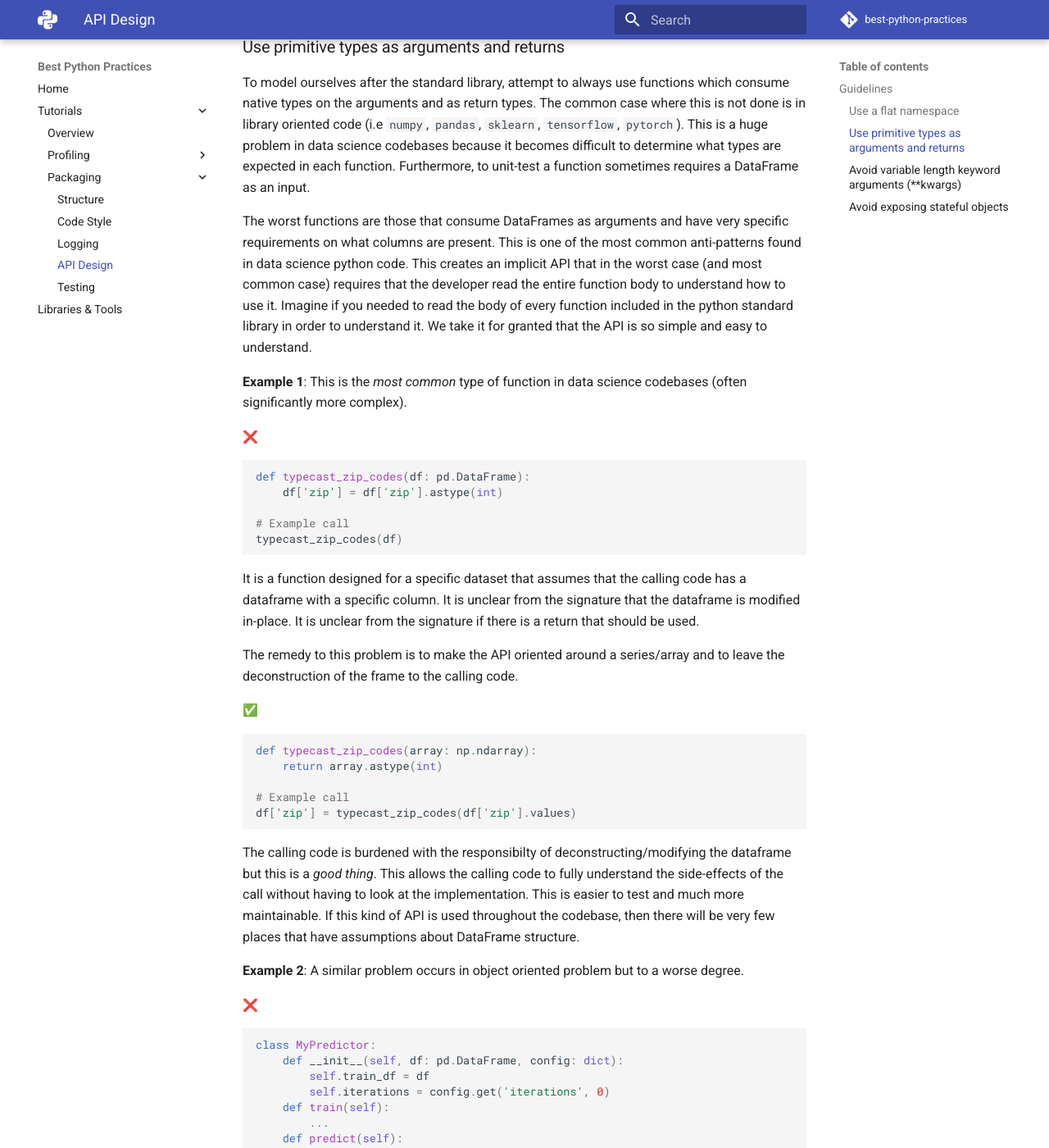
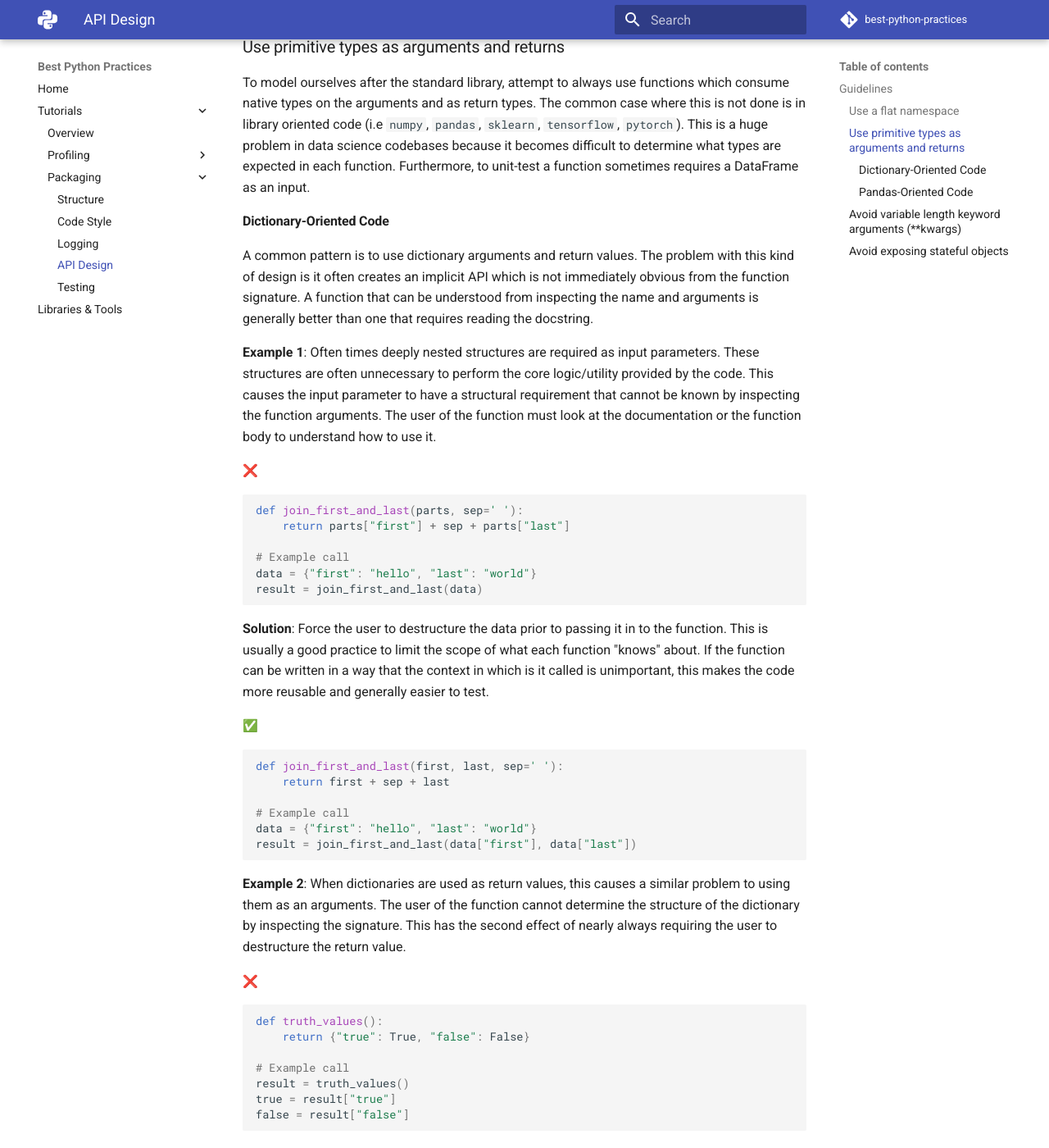
Before and after one commit to felixgao/python-best-practices, an MkDocs documentation site: the page built from docs/tutorials/packaging/api_design.md, in a window 1280 px wide and 1400 px high, scrolled down 2084 px. Shown: the whole window at 82% size. Built offline with MkDocs 1.6.1 and Material for MkDocs 9.7.7, drawn with Linux system fonts in a browser that asks for light colours; emoji names are drawn with the system emoji font; some of the changed text lies outside the part shown.

Commit message:
Added section on dictionary-oriented APIs. Added logging section

````diff
--- a/docs/tutorials/packaging/api_design.md
+++ b/docs/tutorials/packaging/api_design.md
@@ -57,8 +57,8 @@
 
 1. Use a flat namespace.
 2. Use primitive types as arguments and returns.
+    - Avoid dictionaries as arguments and returns.
     - Avoid pandas as arguments and returns.
-    - Avoid dictionaries as arguments and returns.
 3. Avoid variable length keyword arguments (**kwargs)
 4. Avoid exposing stateful objects. Use mostly functions.
 5. Minimize disk access and serialization.
@@ -99,6 +99,80 @@
 each function. Furthermore, to unit-test a function sometimes requires a
 DataFrame as an input.
 
+
+#### Dictionary-Oriented Code
+
+A common pattern is to use dictionary arguments and return values. The problem
+with this kind of design is it often creates an implicit API which is not
+immediately obvious from the function signature. A function that can be
+understood from inspecting the name and arguments is generally better than one
+that requires reading the docstring.
+
+**Example 1**: Often times deeply nested structures are required as input
+parameters. These structures are often unnecessary to perform the core
+logic/utility provided by the code. This causes the input parameter to have a
+structural requirement that cannot be known by inspecting the function
+arguments. The user of the function must look at the documentation or the
+function body to understand how to use it.
+
+:x:
+```python
+def join_first_and_last(parts, sep=' '):
+    return parts["first"] + sep + parts["last"]
+
+# Example call
+data = {"first": "hello", "last": "world"}
+result = join_first_and_last(data)
+```
+
+**Solution**: Force the user to destructure the data prior to passing it in to
+the function. This is usually a good practice to limit the scope of what each
+function "knows" about. If the function can be written in a way that the
+context in which is it called is unimportant, this  makes the code more
+reusable and generally easier to test.
+
+:white_check_mark:
+```python
+def join_first_and_last(first, last, sep=' '):
+    return first + sep + last
+
+# Example call
+data = {"first": "hello", "last": "world"}
+result = join_first_and_last(data["first"], data["last"])
+```
+
+**Example 2**: When dictionaries are used as return values, this causes a
+similar problem to using them as an arguments. The user of the function cannot
+determine the structure of the dictionary by inspecting the signature. This
+has the second effect of nearly always requiring the user to destructure the
+return value.
+
+:x:
+```python
+def truth_values():
+    return {"true": True, "false": False}
+
+# Example call
+result = truth_values()
+true = result["true"]
+false = result["false"]
+```
+
+**Solution**: Use tuples as returns. This avoids forcing the user to
+destructure the return value. Notice that in the above example the dictionary
+keys needed to be duplicated in the calling code in order to access the data.
+
+:white_check_mark:
+```python
+def truth_values():
+    return True, False
+
+# Example call
+true, false = truth_values()
+```
+
+#### Pandas-Oriented Code
+
 The worst functions are those that consume DataFrames as arguments and have very
 specific requirements on what columns are present. This is one of the most
 common anti-patterns found in data science python code. This creates an implicit
@@ -121,12 +195,12 @@
 ```
 
 It is a function designed for a specific dataset that assumes that the calling
-code has a dataframe with a specific column. It is unclear from the signature
-that the dataframe is modified in-place. It is unclear from the signature if
+code has a DataFrame with a specific column. It is unclear from the signature
+that the DataFrame is modified in-place. It is unclear from the signature if
 there is a return that should be used.
 
-The remedy to this problem is to make the API oriented around a series/array
-and to leave the deconstruction of the frame to the calling code.
+**Solution**: Make the API oriented around a series/array and to leave the
+deconstruction of the DataFrame to the calling code.
 
 :white_check_mark:
 
@@ -139,7 +213,7 @@
 ```
 
 The calling code is burdened with the responsibilty of deconstructing/modifying
-the dataframe but this is a *good thing*. This allows the calling code to fully
+the DataFrame but this is a *good thing*. This allows the calling code to fully
 understand the side-effects of the call without having to look at the
 implementation. This is easier to test and much more maintainable. If this kind
 of API is used throughout the codebase, then there will be very few places that
@@ -173,14 +247,14 @@
 configuring the estimator correctly. Imagine if the caller had made a typo in
 a dictionary key for the example above. The mistake would be silently ignored.
 
-The remedy to these issues are to colocate the DataFrame with its usage and
-then to make the class constructor explicit.
+**Solution**: Colocate the DataFrame with its usage and make the class
+constructor take explicit arguments.
 
 :white_check_mark:
 
 ```python
 class MyPredictor:
-    def __init__(n_iterations: int):
+    def __init__(self, n_iterations: int):
         self.n_iterations = n_iterations
     def train(self, X, y):
         ...
````
Also changed, not shown: docs/tutorials/packaging/logging.md (+5 -0 lines).
